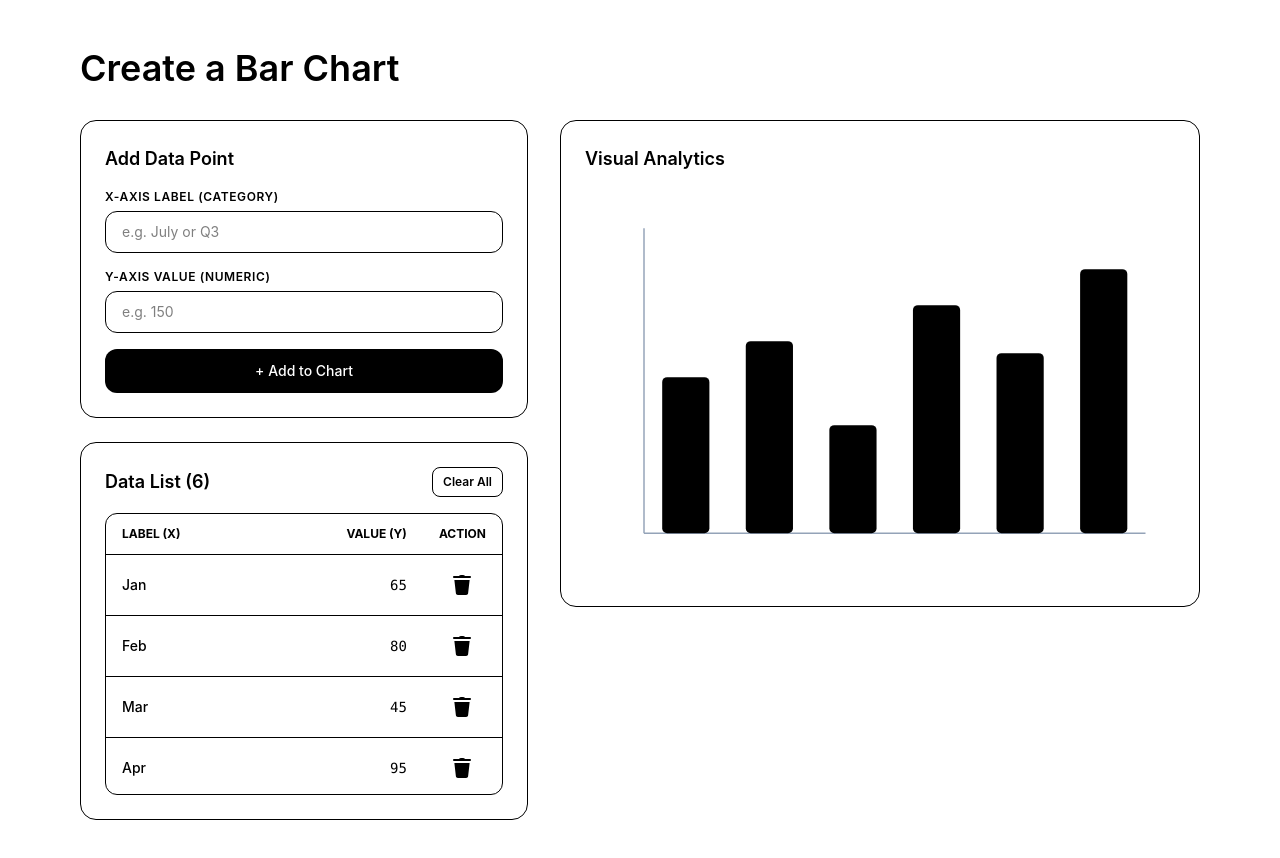
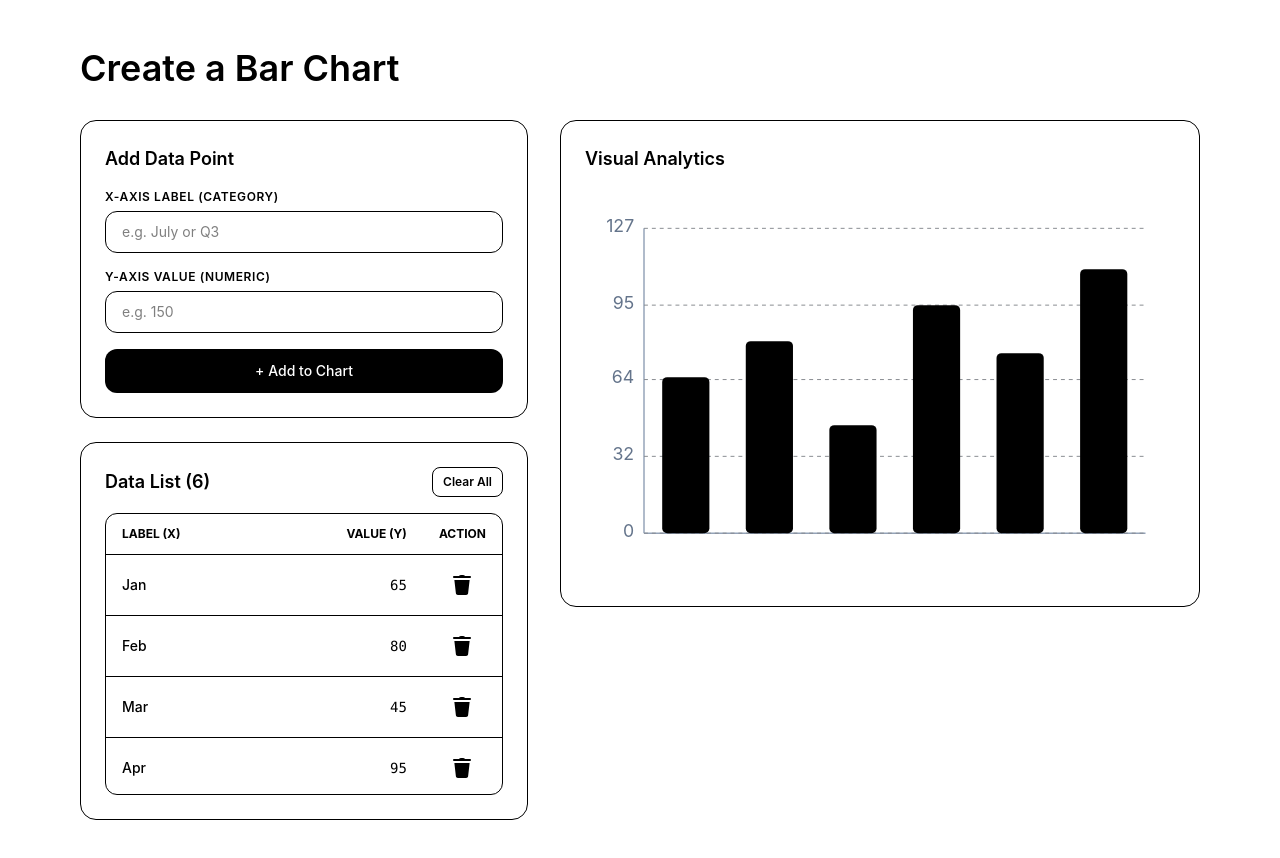
Before and after one commit to kushal-zinzuvadia-simform/bar-chart-generator, a React (Vite) app: page / in a window 1280 px wide. Shown: the top 858 px of the page. Built offline with nearby package versions, Linux system fonts and the light colour scheme.

Commit message:
feat: Show ticks and values in Y axis

```diff
--- a/src/components/BarChart/BarChart.tsx
+++ b/src/components/BarChart/BarChart.tsx
@@ -15,6 +15,12 @@ const BarChart = ({ data }: BarChartProps) => {
   const maxDataValue =
     data.length > 0 ? Math.max(...data.map((item) => item.value)) : 0;
   const maxY = maxDataValue > 0 ? Math.ceil(maxDataValue * 1.15) : 100;
+
+  const ticksCount = 5;
+
+  const yTicks = Array.from({ length: ticksCount }, (_, i) =>
+    Math.round((maxY / (ticksCount - 1)) * i)
+  );
 
   const xStep = data.length > 0 ? plotWidth / data.length : plotWidth;
   const maxBarWidth = 48;
@@ -48,6 +54,35 @@ const BarChart = ({ data }: BarChartProps) => {
               strokeWidth={1.5}
             />
 
+            {yTicks.map((tickValue) => {
+              const yPos =
+                padding.top + plotHeight - (tickValue / maxY) * plotHeight;
+
+              return (
+                <g key={tickValue}>
+                  <line
+                    x1={padding.left}
+                    y1={yPos}
+                    x2={svgWidth - padding.right}
+                    y2={yPos}
+                    stroke="#888b90"
+                    strokeWidth={1}
+                    strokeDasharray="4 4"
+                  />
+
+                  <text
+                    x={padding.left - 10}
+                    y={yPos + 4}
+                    textAnchor="end"
+                    fontSize={18}
+                    fill="#64748b"
+                  >
+                    {tickValue}
+                  </text>
+                </g>
+              );
+            })}
+
             {data.map((item, index) => {
               const barWidth = Math.min(xStep * barRatio, maxBarWidth);
               const barHeight = (item.value / maxY) * plotHeight;
```
